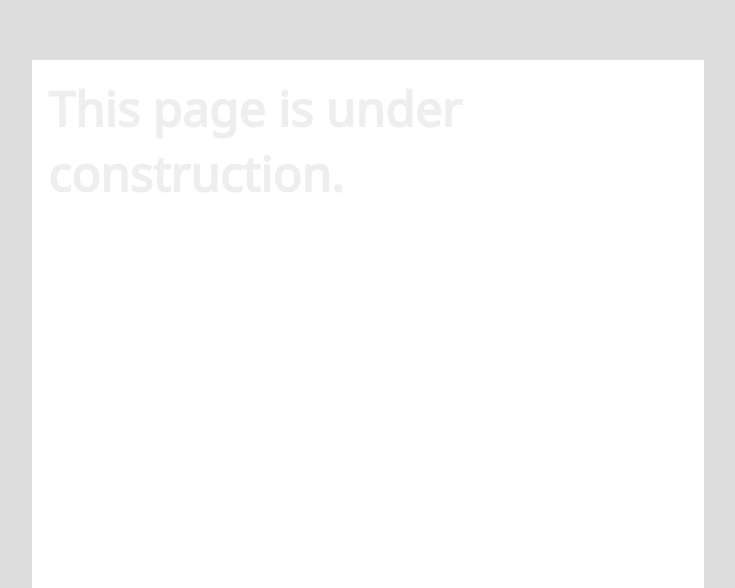
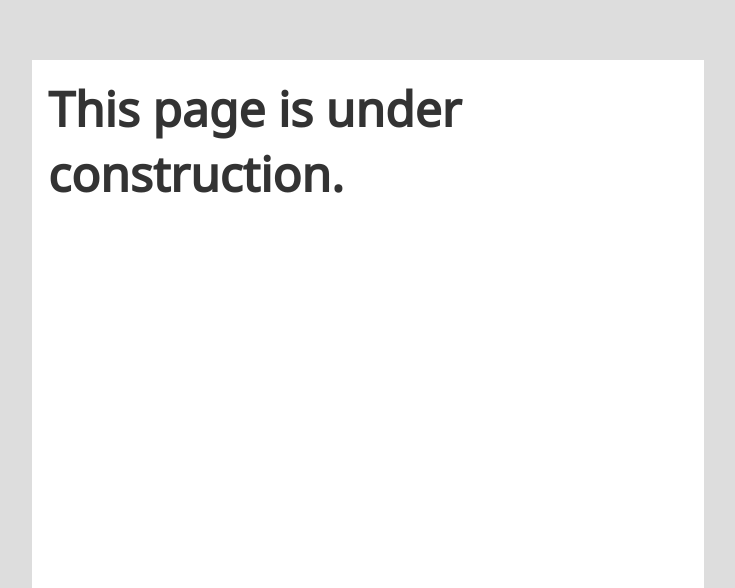
Before and after one commit to johnnymcneil/johnnymcneil.github.io, a plain HTML site: page index.html in a window 1280 px wide. Shown: the part 212-800 px from the top of the page, without its empty margins (288-1023 px from the left). Drawn offline with Linux system fonts and the light colour scheme.

Commit message:
Updated Styling

```diff
--- a/stylesheet.css
+++ b/stylesheet.css
@@ -21,5 +21,5 @@ div {
 h1 {
   font-family: 'Noto Sans', sans-serif;
   font-size: 36pt;
-  color: #EEE
+  color: #333;
 }
```
